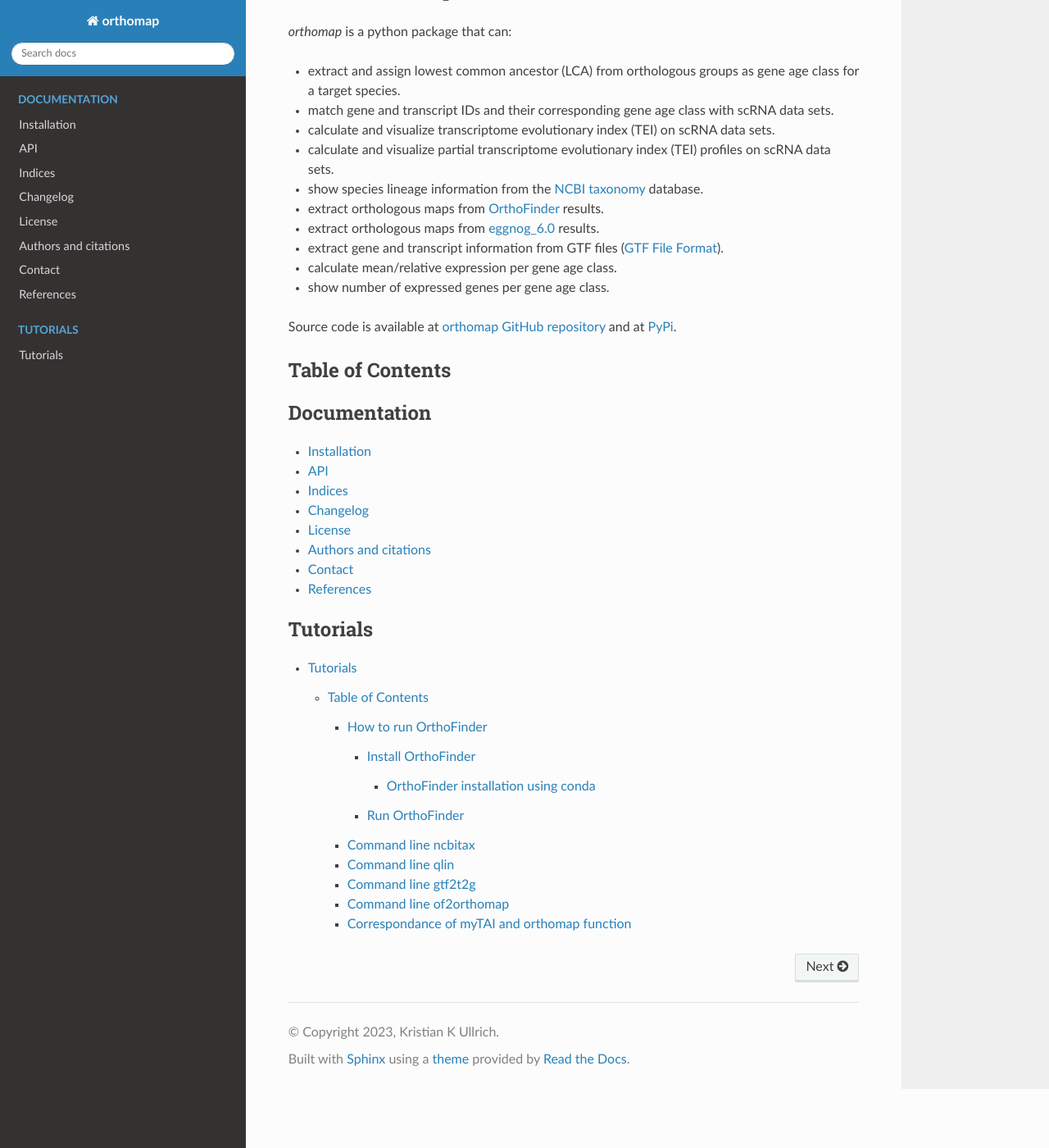
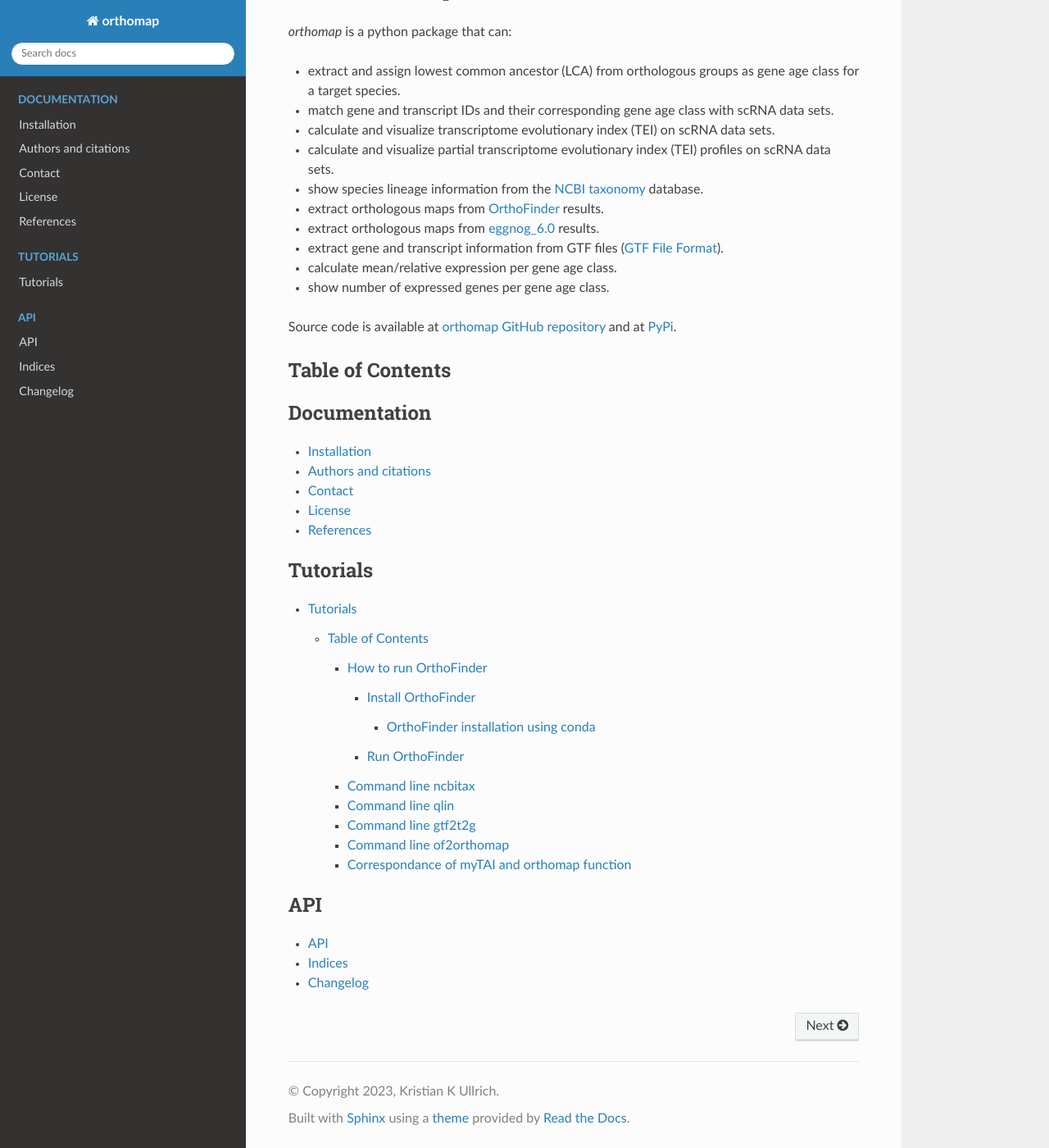
Before and after one commit to kullrich/orthomap, a Sphinx documentation site: the page built from docs/index.rst, in a window 1280 px wide and 1400 px high, scrolled down 237 px. Shown: the whole window at 82% size. Built offline with Sphinx 7.4.7 and the Read the Docs theme 2.0.0, drawn with Linux system fonts in a browser that asks for light colours; formulas are drawn with MathJax 3; some of the changed lines change nothing that is shown.

Commit message:
# update docs

```diff
--- a/docs/index.rst
+++ b/docs/index.rst
@@ -38,11 +38,9 @@
    :maxdepth: 1
 
    installation/index
-   modules/index
-   changelog/index
-   license/index
    citation/index
    contact/index
+   license/index
    references/index
 
 .. toctree::
@@ -50,6 +48,13 @@
     :caption: Tutorials
 
     tutorials/index
+
+.. toctree::
+   :caption: API
+   :maxdepth: 1
+
+   modules/index
+   changelog/index
 
 .. |GitHub Workflow Status| image:: https://img.shields.io/github/actions/workflow/status/kullrich/orthomap/build_check.yml?branch=main
    :target: https://github.com/kullrich/orthomap/actions/workflows/build_check.yml
```
